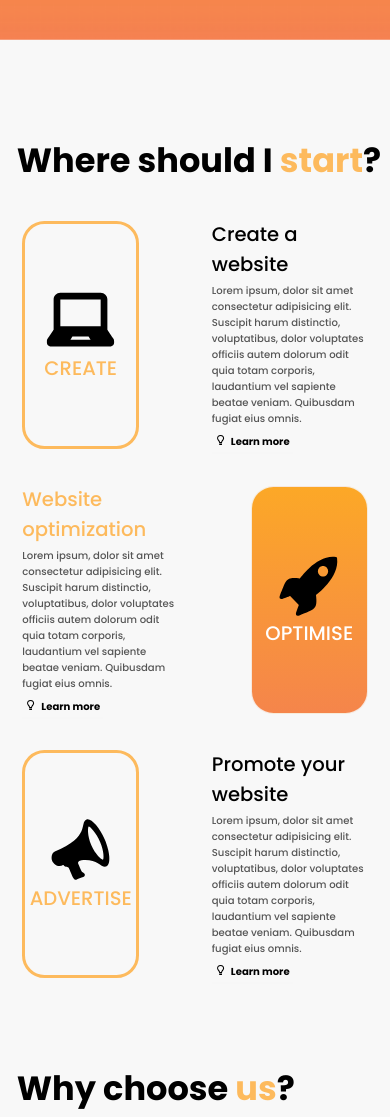
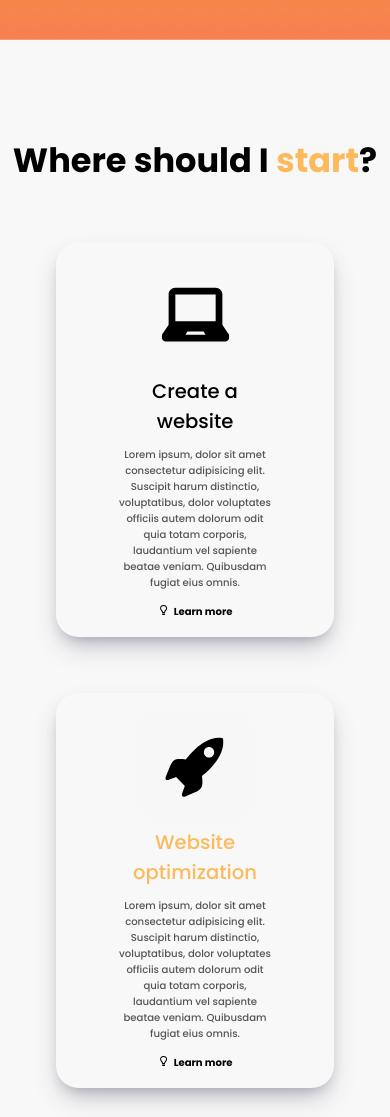
Before and after one commit to AhmedAishan/Elevate, a website: page index.html in a window 390 px wide. Shown: the part 760-1877 px from the top of the page. Drawn offline with Linux system fonts and the light colour scheme.

Commit message:
responsive service section

```diff
--- a/scss/components/_form.scss
+++ b/scss/components/_form.scss
@@ -7,6 +7,7 @@
   font-size: 2rem;
   z-index: 1;
   position: relative;
+  margin-bottom: 1rem;
 
   @include u.respond(tab-landscape) {
     margin: 4.3rem 0 2rem 0;
--- a/scss/globals/_home.scss
+++ b/scss/globals/_home.scss
@@ -30,12 +30,35 @@
 }
 
 // Main - sections
+.section-services {
+  h2 {
+    @include u.respond(tab-portrait) {
+      text-align: center;
+    }
+
+    @include u.respond(phone) {
+      margin: 0 1rem 0 1rem;
+    }
+  }
+}
+
 .services-container {
   padding-top: 6rem;
   display: flex;
   justify-content: space-around;
   align-items: center;
   gap: 5rem;
+
+  @include u.respond(phone) {
+    flex-direction: column;
+    border-radius: 4rem;
+    margin: 10rem;
+    gap: 1rem;
+    padding: 3rem;
+    text-align: center;
+    box-shadow: rgba(50, 50, 93, 0.25) 0px 13px 27px -5px,
+      rgba(0, 0, 0, 0.3) 0px 8px 16px -8px;
+  }
 }
 
 .services-box {
@@ -50,6 +73,12 @@
   justify-content: center;
   text-align: center;
 
+  @include u.respond(phone) {
+    border: none;
+    justify-content: none;
+    height: 20rem;
+  }
+
   &__icons {
     height: 12rem;
   }
@@ -57,6 +86,10 @@
   &__text {
     text-transform: uppercase;
     font-size: 3.5rem;
+
+    @include u.respond(phone) {
+      display: none;
+    }
 
     &--format {
       color: var(--white);
@@ -70,21 +103,41 @@
       var(--primary-color),
       var(--secondary-color)
     );
+
+    @include u.respond(phone) {
+      background-image: linear-gradient(
+        to bottom,
+        var(--background),
+        var(--background)
+      );
+    }
   }
 }
 
 .services-content {
   width: 40vw;
 
+  @include u.respond(phone) {
+    order: 1;
+  }
+
   &__heading {
     font-size: 3.5rem;
     padding-bottom: 0.7rem;
+
+    @include u.respond(phone) {
+      padding-bottom: 2rem;
+    }
   }
   &__para {
     color: var(--grey);
     font-size: 1.8rem;
     font-weight: 500;
     padding-bottom: 1.3rem;
+
+    @include u.respond(phone) {
+      padding-bottom: 2.3rem;
+    }
   }
 
   &__icons {
@@ -107,6 +160,14 @@
 }
 
 // Feature
+.section-features {
+  h2 {
+    @include u.respond(tab-portrait) {
+      text-align: center;
+    }
+  }
+}
+
 .feature {
   padding-top: 6rem;
 
@@ -164,7 +225,7 @@
     @include u.respond(big-screen-4) {
       width: 25%;
       max-width: 100rem;
-      height: 45vh;
+      height: 32vh;
     }
   }
   &__text {
@@ -216,13 +277,30 @@
   box-shadow: 0 2.5rem 4rem rgba(0, 0, 0, 0.25);
   color: var(--white);
 
+  @include u.respond(tab-portrait) {
+    width: 80%;
+  }
+
   &__progress-number {
     font-weight: 300;
     margin-bottom: 1rem;
+
+    @include u.respond(tab-portrait) {
+      font-size: 3.5rem;
+    }
   }
 
   &__progress-text {
     font-size: 1.8rem;
+
+    @include u.respond(tab-landscape) {
+      margin: 0 1.3rem 0 1.3rem;
+    }
+
+    @include u.respond(tab-portrait) {
+      font-size: 1.5rem;
+      margin: 0 1.5rem 0 1.5rem;
+    }
   }
 
   &__divider {
@@ -313,7 +391,7 @@
 
   background-color: var(--grey-2);
   height: 30rem;
-  margin-top: -17vh;
+  margin-top: -13vh;
   color: var(--white);
   font-size: 1.4rem;
 
@@ -347,7 +425,7 @@
   }
 
   @include u.respond(big-screen-3) {
-    margin-top: -26vh;
+    margin-top: -15vh;
     height: 35rem;
   }
 
@@ -412,20 +490,20 @@
     display: grid;
     gap: 0.8rem;
 
-    a {
-      &:hover {
-        text-decoration: underline;
-      }
-    }
-
     @include u.respond(phone) {
       grid-area: 2/1/3/2;
     }
 
-    a,
-    a:visited {
-      display: block;
-      color: inherit;
+    a {
+      &:link,
+      &:visited {
+        display: block;
+        color: inherit;
+
+        &:hover {
+          text-decoration: underline;
+        }
+      }
     }
 
     a:active {
--- a/scss/globals/_utilities.scss
+++ b/scss/globals/_utilities.scss
@@ -1,5 +1,11 @@
+@use '../util/' as u;
+
 .u-padding-left {
   padding-left: 3rem !important;
+
+  @include u.respond(tab-portrait) {
+    padding-left: 0 !important;
+  }
 }
 
 .u-margin-bottom {
```
Also changed, not shown: dist/style.css, 1 other file.
